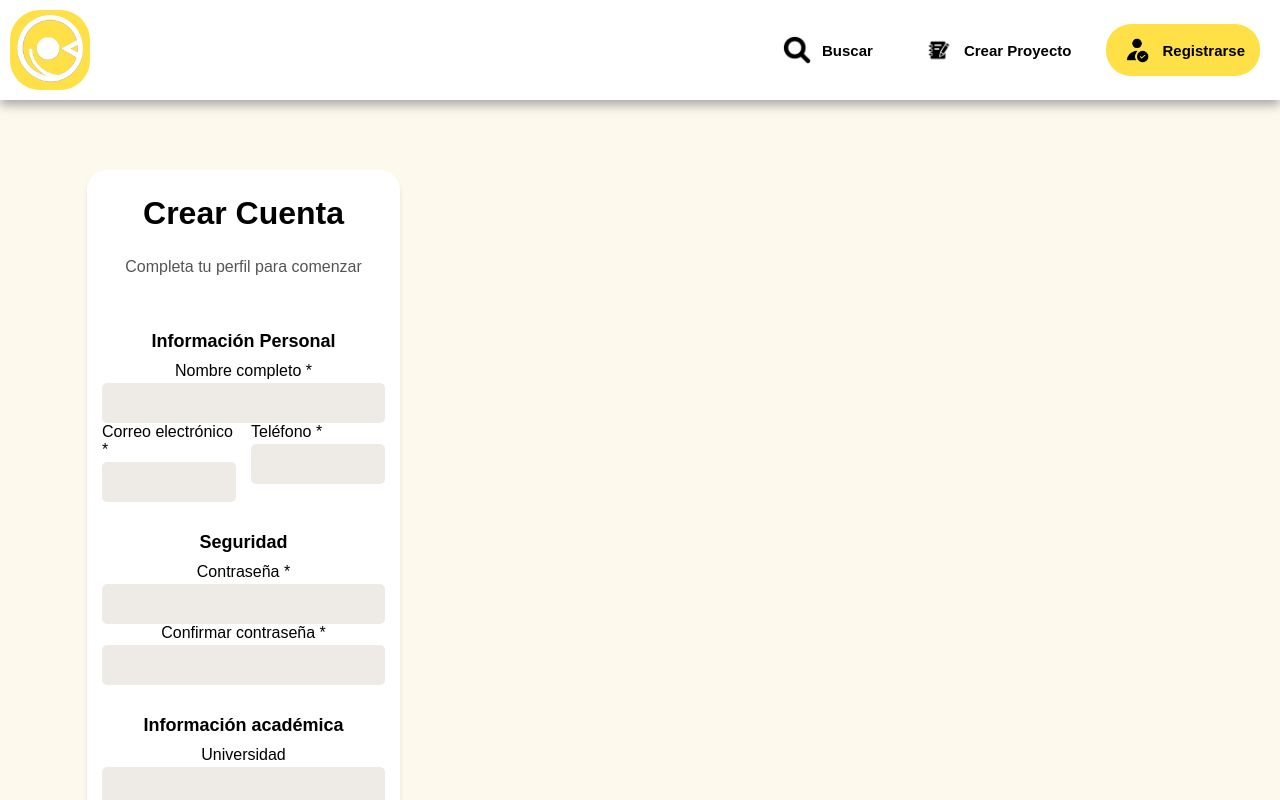
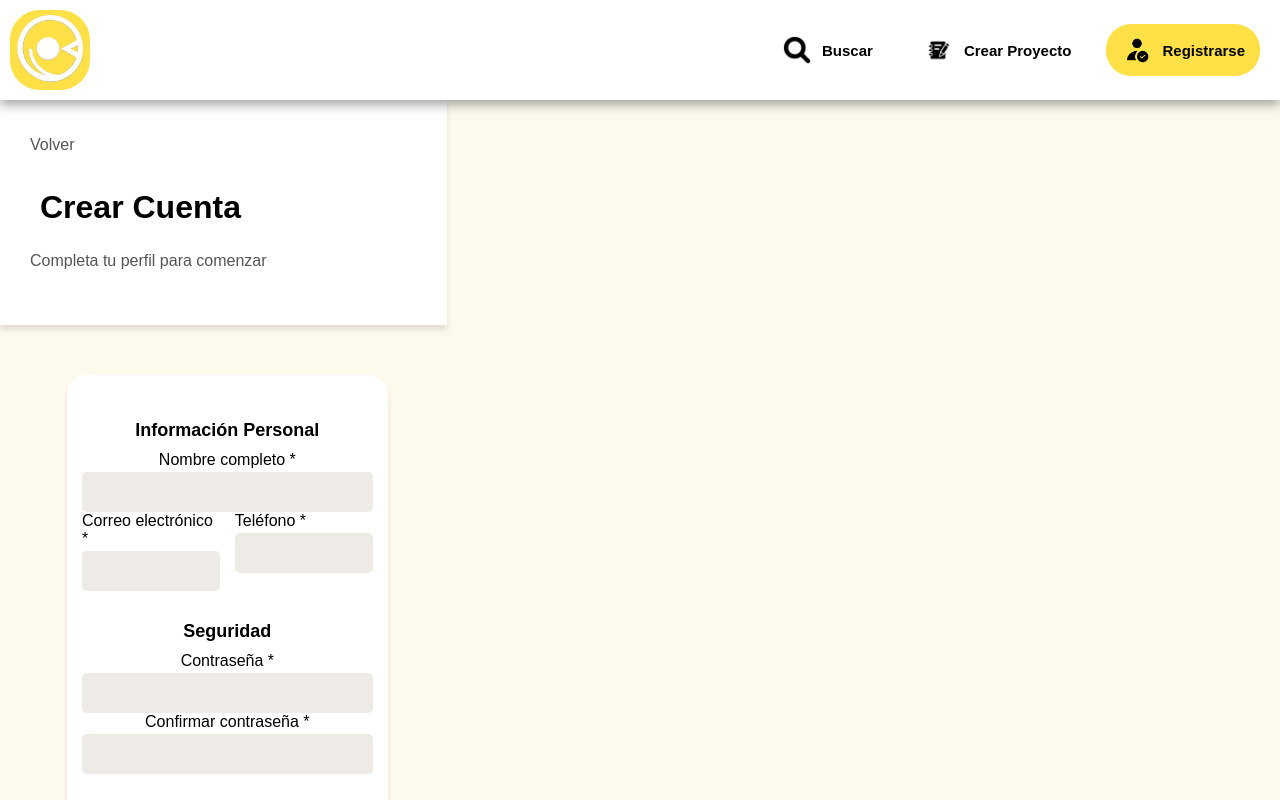
Before and after one commit to vicentt16/WorkPalFrontEnd, a React (Vite) app in the folder WorkPal/: page / in a window 1280 px wide. Shown: the top 800 px of the page. Built offline with nearby package versions, Linux system fonts and the light colour scheme.

Commit message:
Cambios 10
Cambios 10

```diff
--- a/WorkPal/src/Pages/RegisterUser.css
+++ b/WorkPal/src/Pages/RegisterUser.css
@@ -5,9 +5,9 @@ body {
 }
 
 .register-page {
-  max-width: 700px;
-  margin: 100px auto 40px auto;
-  padding: 20px;
+  display: flex;
+  flex-direction: column;
+  width: 100%;
 }
 
 .register-page h1 {
@@ -98,64 +98,13 @@ input, textarea {
   background: #d99c00;
 }
 
-/*
-.info-section{
-    margin-top: 10px;
-}
-
-.create-icon-info{
-    background-color:  rgb(255, 224, 70);
-    border-radius: 15px;
-
-    min-width: 50px;
-    min-height: 50px;
-}
-
-.project-image{
-    min-width: 300px;
-    min-height: 300px;
-}
-
-.image-button{
-    background-color:  rgb(255, 224, 70);
-    border-radius: 10px;
-    appearance: none;
-}
-
-.description-input{
-    min-height: 100px;
-
-}
-
-.ok-button{
-    background-color:  rgb(255, 224, 70);
-    border-radius: 15px;
-
-    align-items: center;
-    justify-content: center;
-}
-
-.ok-button:hover{
-    background-color: rgba(255, 224, 70, 0.552);
-    transform : translateY(-5px);
-    transition: all 0.3s;
-}
-
-.add-image-scroll{
-    display: flex;
-    overflow-x: scroll;
-    white-space: nowrap;
-}
-
 .upper-panel{
   padding-top: 120px;
   padding-bottom: 30px;
-    display:flex;
+  display: flex;
   flex-direction: column;
-
   background-color: white;
   box-shadow: 0px 5px 5px rgba(139, 139, 139, 0.218);
-
   width: 100%;
 }
 
@@ -166,49 +115,6 @@ input, textarea {
 }
 
 .upper-panel-button{
-
   width: 120px;
-
   margin-left:30px;
 }
-
-.total{
-    display:flex;
-    flex-direction: column;
-
-    width: 100%;
-}
-
-.date-input{
-    display: flex;
-    flex-direction: row;
-
-    justify-content: center;
-}
-
-.date-section{
-    width: 40%;
-
-    margin-top: 20px;
-    margin-bottom: 20px;
-    margin-left: 5%;
-    margin-right: 5%;
-    flex-direction: column;
-}
-.habilities-module{
-    background-color: rgb(255, 224, 70);
-
-    border-radius: 20px;
-    max-width: 15%;
-
-    justify-content: center;
-}
-
-.habilities{
-    display: flex;
-    flex-direction: row;
-
-
-    padding: 10px;
-}
-*/
--- a/WorkPal/src/Pages/RegisterUser.jsx
+++ b/WorkPal/src/Pages/RegisterUser.jsx
@@ -52,10 +52,16 @@ export default function RegisterUser() {
     <div>
       <ProjectUpperBar />
       <div className="register-page">
+        <div className="upper-panel">
+          <div className="upper-panel-button">
+            <p>Volver</p>
+          </div>
+          <div className="upper-panel-text">
+            <h1>Crear Cuenta</h1>
+            <p>Completa tu perfil para comenzar</p>
+          </div>
+        </div>
         <form className="register-form" onSubmit={handleSubmit}>
-          <h1>Crear Cuenta</h1>
-          <p>Completa tu perfil para comenzar</p>
-
           <h2>Información Personal</h2>
 
           <label>Nombre completo *</label>
```
Lines whose indentation alone changed are shown as unchanged.
